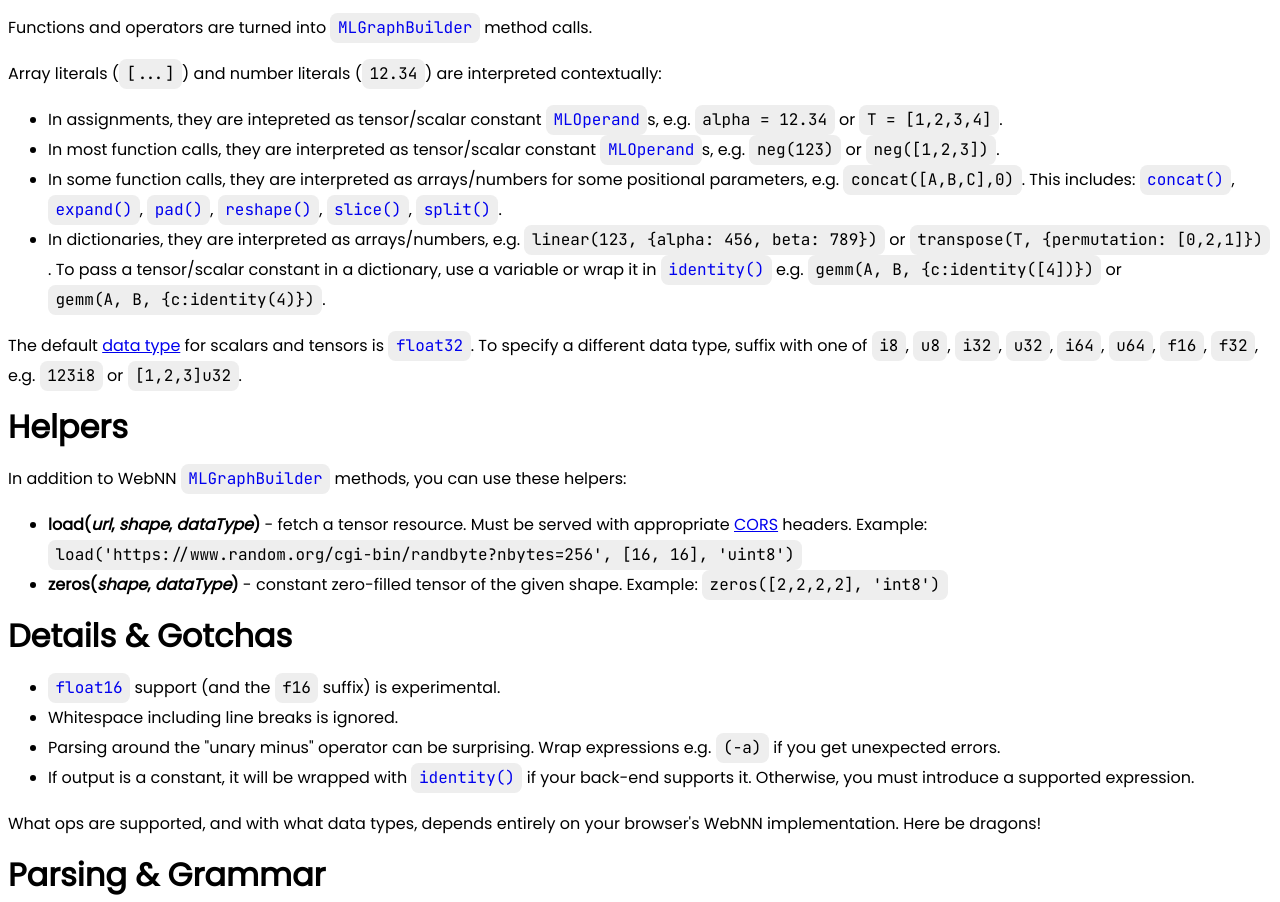
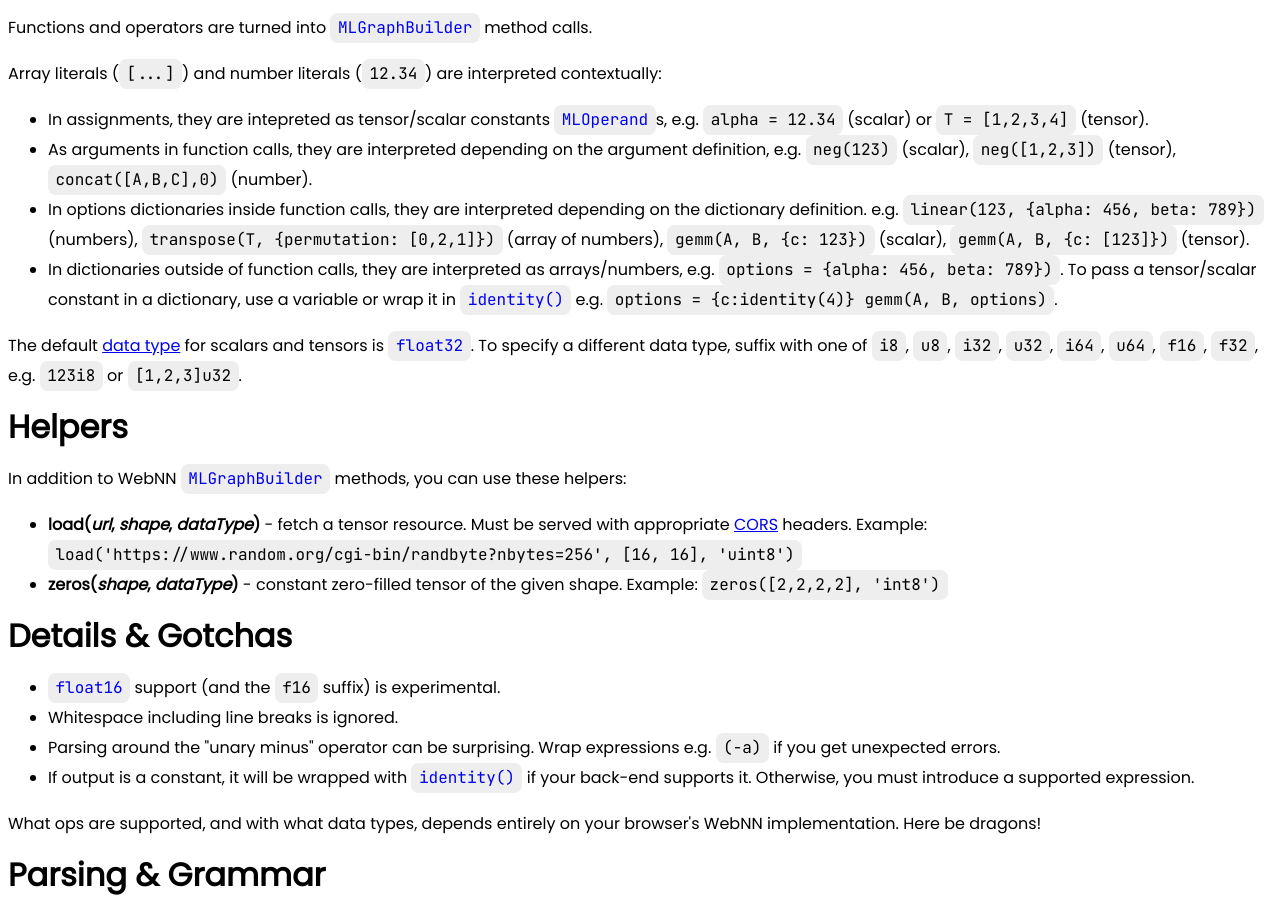
Before and after one commit to webmachinelearning/webnn-samples, a website: page nnotepad/res/docs.html in a window 1280 px wide. Shown: the part 933-1835 px from the top of the page. Drawn offline with Linux system fonts and the light colour scheme.

Commit message:
NNotepad: Update generated docs (and docs generator) (#307)
res/docs.html is generated automatically from README.md by
bin/makedocs but fell out of sync; some changes were made directly to
res/docs.html and some changes were made to README.md without
regenerating the docs. Ooops!

Sync things up again.

```diff
--- a/nnotepad/res/docs.html
+++ b/nnotepad/res/docs.html
@@ -7,7 +7,7 @@
 
   DO NOT EDIT.
 
-  Edit README.md instead, then run: ./makedocs
+  Edit README.md instead, then run: bin/makedocs
 
 -->
 <style>
@@ -99,10 +99,10 @@
 <p>Functions and operators are turned into <a href="https://webmachinelearning.github.io/webnn/#mlgraphbuilder"><code>MLGraphBuilder</code></a> method calls.</p>
 <p>Array literals (<code>[...]</code>) and number literals (<code>12.34</code>) are interpreted contextually:</p>
 <ul>
-<li>In assignments, they are intepreted as tensor/scalar constant <a href="https://webmachinelearning.github.io/webnn/#mloperand"><code>MLOperand</code></a>s, e.g. <code>alpha = 12.34</code> or <code>T = [1,2,3,4]</code>.</li>
-<li>In most function calls, they are interpreted as tensor/scalar constant <a href="https://webmachinelearning.github.io/webnn/#mloperand"><code>MLOperand</code></a>s, e.g. <code>neg(123)</code> or <code>neg([1,2,3])</code>.</li>
-<li>In some function calls, they are interpreted as arrays/numbers for some positional parameters, e.g. <code>concat([A,B,C],0)</code>. This includes: <a href="https://webmachinelearning.github.io/webnn/#dom-mlgraphbuilder-concat"><code>concat()</code></a>, <a href="https://webmachinelearning.github.io/webnn/#dom-mlgraphbuilder-expand"><code>expand()</code></a>, <a href="https://webmachinelearning.github.io/webnn/#dom-mlgraphbuilder-pad"><code>pad()</code></a>, <a href="https://webmachinelearning.github.io/webnn/#dom-mlgraphbuilder-reshape"><code>reshape()</code></a>, <a href="https://webmachinelearning.github.io/webnn/#dom-mlgraphbuilder-slice"><code>slice()</code></a>, <a href="https://webmachinelearning.github.io/webnn/#dom-mlgraphbuilder-split"><code>split()</code></a>.</li>
-<li>In dictionaries, they are interpreted as arrays/numbers, e.g. <code>linear(123, {alpha: 456, beta: 789})</code> or <code>transpose(T, {permutation: [0,2,1]})</code>. To pass a tensor/scalar constant in a dictionary, use a variable or wrap it in <a href="https://webmachinelearning.github.io/webnn/#dom-mlgraphbuilder-identity"><code>identity()</code></a> e.g. <code>gemm(A, B, {c:identity([4])})</code> or <code>gemm(A, B, {c:identity(4)})</code>.</li>
+<li>In assignments, they are intepreted as tensor/scalar constants <a href="https://webmachinelearning.github.io/webnn/#mloperand"><code>MLOperand</code></a>s, e.g. <code>alpha = 12.34</code> (scalar) or <code>T = [1,2,3,4]</code> (tensor).</li>
+<li>As arguments in function calls, they are interpreted depending on the argument definition, e.g. <code>neg(123)</code> (scalar), <code>neg([1,2,3])</code> (tensor), <code>concat([A,B,C],0)</code> (number).</li>
+<li>In options dictionaries inside function calls, they are interpreted depending on the dictionary definition. e.g. <code>linear(123, {alpha: 456, beta: 789})</code> (numbers), <code>transpose(T, {permutation: [0,2,1]})</code> (array of numbers), <code>gemm(A, B, {c: 123})</code> (scalar), <code>gemm(A, B, {c: [123]})</code> (tensor).</li>
+<li>In dictionaries outside of function calls, they are interpreted as arrays/numbers, e.g. <code>options = {alpha: 456, beta: 789})</code>. To pass a tensor/scalar constant in a dictionary, use a variable or wrap it in <a href="https://webmachinelearning.github.io/webnn/#dom-mlgraphbuilder-identity"><code>identity()</code></a> e.g. <code>options = {c:identity(4)}  gemm(A, B, options)</code>.</li>
 </ul>
 <p>The default <a href="https://webmachinelearning.github.io/webnn/#enumdef-mloperanddatatype">data type</a> for scalars and tensors is <a href="https://webmachinelearning.github.io/webnn/#dom-mloperanddatatype-float32"><code>float32</code></a>. To specify a different data type, suffix with one of <code>i8</code>, <code>u8</code>, <code>i32</code>, <code>u32</code>, <code>i64</code>, <code>u64</code>, <code>f16</code>, <code>f32</code>, e.g. <code>123i8</code> or <code>[1,2,3]u32</code>.</p>
 <h1>Helpers</h1>
```
Also changed, not shown: 1 other file.
